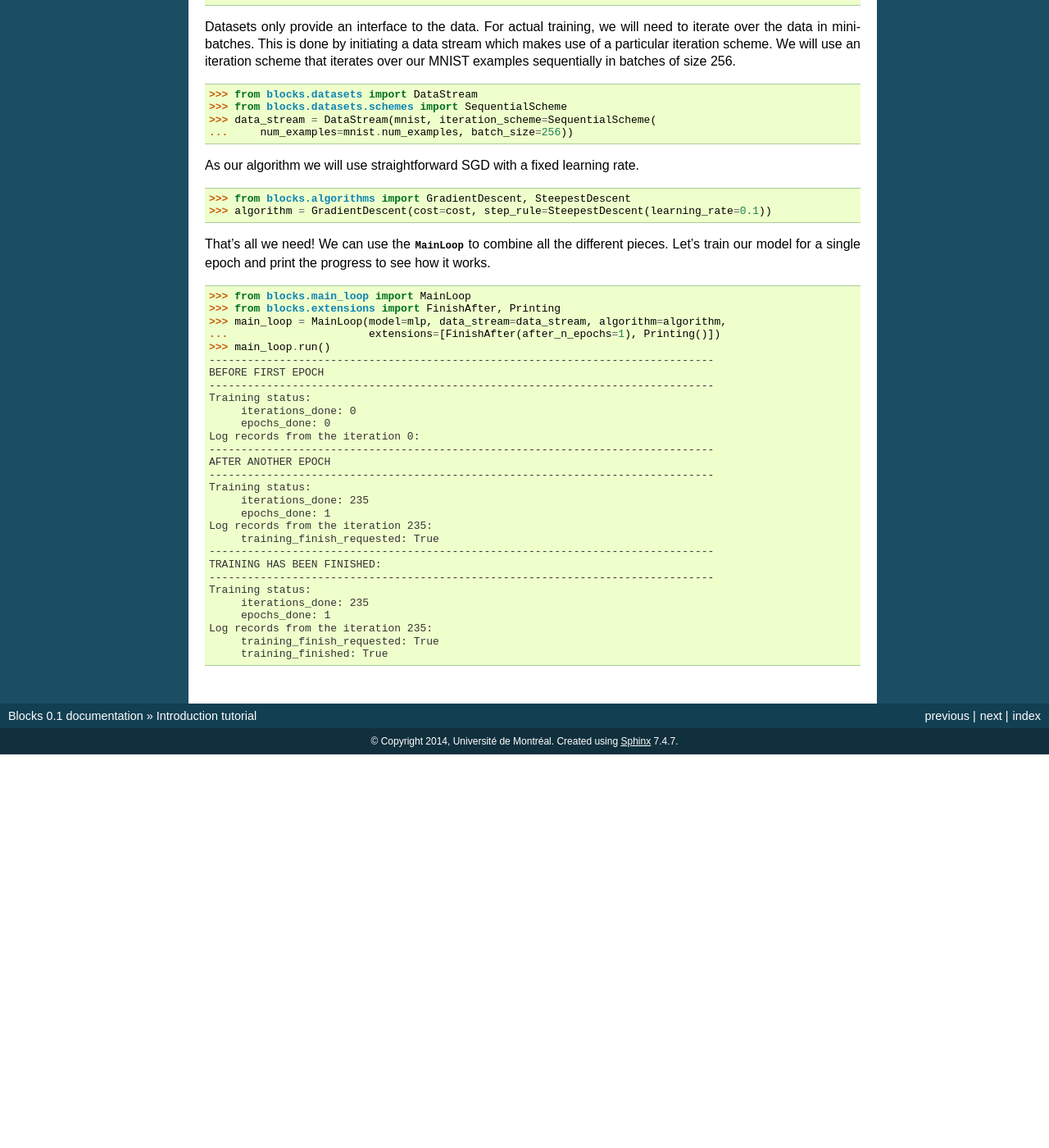
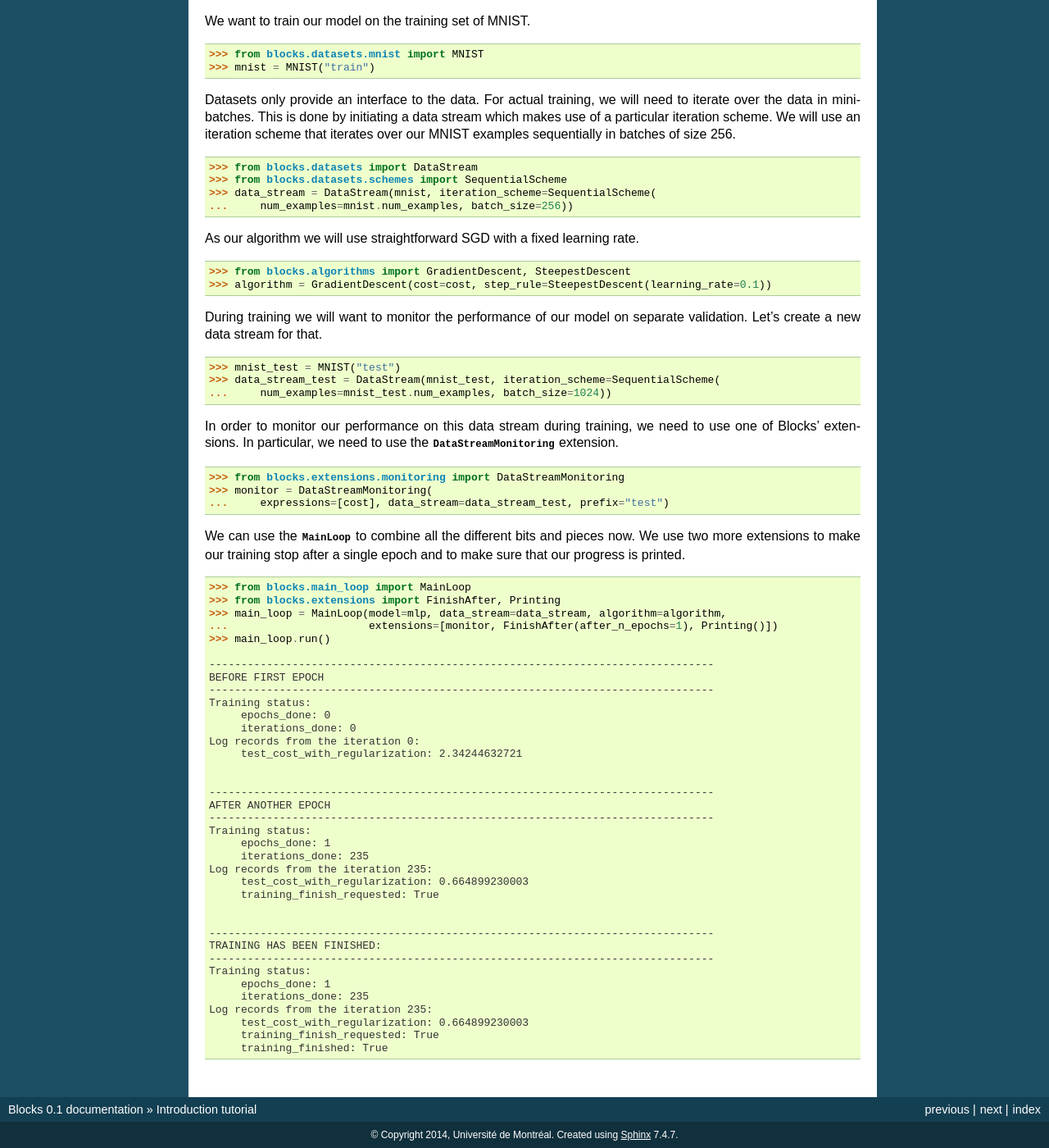
Before and after one commit to mila-iqia/blocks, a Sphinx documentation site: the page built from docs/tutorial.rst, in a window 1280 px wide and 1400 px high, scrolled down 2810 px. Shown: the whole window at 82% size. Built offline with Sphinx 7.4.7, drawn with Linux system fonts in a browser that asks for light colours; before the commit the page ends 3730 px from its top, so only the background shows below that; some of the changed text lies outside the part shown.

Commit message:
Fix tutorial

```diff
--- a/docs/tutorial.rst
+++ b/docs/tutorial.rst
@@ -104,12 +104,19 @@ function is:
 To get the weights from our model, we will use Blocks' annotation futures (read
 more about them in the :doc:`cg` tutorial).
 
-    >>> from blocks.bricks import WEIGHTS
-    >>> from blocks.graph import ComputationGraph
-    >>> from blocks.filter import VariableFilter
-    >>> cg = ComputationGraph(cost)
-    >>> W1, W2 = VariableFilter(roles=[WEIGHTS])(cg.variables)
-    >>> cost = cost + 0.005 * (W1 ** 2).sum() + 0.005 * (W2 ** 2).sum()
+>>> from blocks.bricks import WEIGHTS
+>>> from blocks.graph import ComputationGraph
+>>> from blocks.filter import VariableFilter
+>>> cg = ComputationGraph(cost)
+>>> W1, W2 = VariableFilter(roles=[WEIGHTS])(cg.variables)
+>>> cost = cost + 0.005 * (W1 ** 2).sum() + 0.005 * (W2 ** 2).sum()
+>>> cost.name = 'cost_with_regularization'
+
+.. note::
+
+   Note that we explicitly gave our variable a name. We do this so that when we
+   monitor the performance of our model, the progress monitor will know what
+   name to report in the logs.
 
 Where we set :math:`\lambda_1 = \lambda_2 = 0.005`. And that's it! We now have
 the final objective function we want to optimize.
@@ -128,16 +135,16 @@ All of these parameters were set to 0. Before we start training our network, we
 will want to initialize these parameters by sampling them from a particular
 probability distribution. Bricks can do this for you.
 
-    >>> from blocks.initialization import IsotropicGaussian, Constant
-    >>> input_to_hidden.weights_init = hidden_to_output.weights_init = IsotropicGaussian(std=0.01)
-    >>> input_to_hidden.biases_init = hidden_to_output.biases_init = Constant(0)
-    >>> input_to_hidden.initialize()
-    >>> hidden_to_output.initialize()
+>>> from blocks.initialization import IsotropicGaussian, Constant
+>>> input_to_hidden.weights_init = hidden_to_output.weights_init = IsotropicGaussian(std=0.01)
+>>> input_to_hidden.biases_init = hidden_to_output.biases_init = Constant(0)
+>>> input_to_hidden.initialize()
+>>> hidden_to_output.initialize()
 
 We have now initialized our weight matrices with entries drawn from a normal
 distribution with a standard deviation of 0.01.
 
-    >>> W1.get_value() # doctest: +SKIP
+>>> W1.get_value() # doctest: +SKIP
         array([[ 0.01624345, -0.00611756, -0.00528172, ...,  0.00043597, ...
 
 Training your model
@@ -168,39 +175,63 @@ As our algorithm we will use straightforward SGD with a fixed learning rate.
 >>> from blocks.algorithms import GradientDescent, SteepestDescent
 >>> algorithm = GradientDescent(cost=cost, step_rule=SteepestDescent(learning_rate=0.1))
 
-That's all we need! We can use the :class:`~blocks.main_loop.MainLoop` to
-combine all the different pieces. Let's train our model for a single epoch and
-print the progress to see how it works.
+During training we will want to monitor the performance of our model on
+separate validation. Let's create a new data stream for that.
+
+>>> mnist_test = MNIST("test")
+>>> data_stream_test = DataStream(mnist_test, iteration_scheme=SequentialScheme(
+...     num_examples=mnist_test.num_examples, batch_size=1024))
+
+In order to monitor our performance on this data stream during training, we need
+to use one of Blocks' extensions. In particular, we need to use the
+:class:`DataStreamMonitoring` extension.
+
+>>> from blocks.extensions.monitoring import DataStreamMonitoring
+>>> monitor = DataStreamMonitoring(
+...     expressions=[cost], data_stream=data_stream_test, prefix="test")
+
+We can use the :class:`~blocks.main_loop.MainLoop` to combine all the different
+bits and pieces now. We use two more extensions to make our training stop after
+a single epoch and to make sure that our progress is printed.
 
 >>> from blocks.main_loop import MainLoop
 >>> from blocks.extensions import FinishAfter, Printing
 >>> main_loop = MainLoop(model=mlp, data_stream=data_stream, algorithm=algorithm,
-...                      extensions=[FinishAfter(after_n_epochs=1), Printing()])
+...                      extensions=[monitor, FinishAfter(after_n_epochs=1), Printing()])
 >>> main_loop.run() # doctest: +SKIP
+<BLANKLINE>
 -------------------------------------------------------------------------------
 BEFORE FIRST EPOCH
 -------------------------------------------------------------------------------
 Training status:
+     epochs_done: 0
      iterations_done: 0
-     epochs_done: 0
 Log records from the iteration 0:
+     test_cost_with_regularization: 2.34244632721
+<BLANKLINE>
+<BLANKLINE>
 -------------------------------------------------------------------------------
 AFTER ANOTHER EPOCH
 -------------------------------------------------------------------------------
 Training status:
+     epochs_done: 1
      iterations_done: 235
-     epochs_done: 1
 Log records from the iteration 235:
+     test_cost_with_regularization: 0.664899230003
      training_finish_requested: True
+<BLANKLINE>
+<BLANKLINE>
 -------------------------------------------------------------------------------
 TRAINING HAS BEEN FINISHED:
 -------------------------------------------------------------------------------
 Training status:
+     epochs_done: 1
      iterations_done: 235
-     epochs_done: 1
 Log records from the iteration 235:
+     test_cost_with_regularization: 0.664899230003
      training_finish_requested: True
      training_finished: True
+<BLANKLINE>
 
 .. _multilayer perceptron: https://en.wikipedia.org/wiki/Multilayer_perceptron
 .. _MNIST handwritten digit database: http://yann.lecun.com/exdb/mnist/
```
